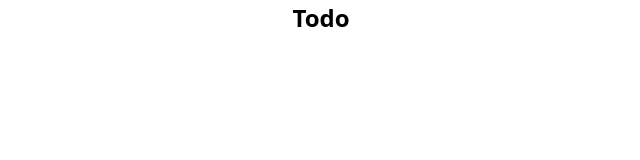
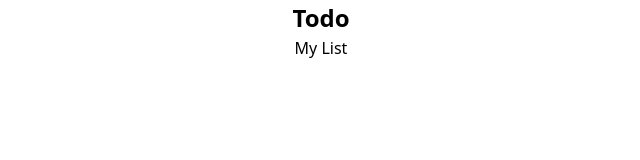
Before and after one commit to jurcello/vue-tdd-todo, a Vue app: page / in a window 1280 px wide. Shown: the top 160 px of the page, without its empty margins (319-959 px from the left). Built offline with nearby package versions, Linux system fonts and the light colour scheme.

Commit message:
Step 1: the component.

```diff
--- a/src/App.vue
+++ b/src/App.vue
@@ -1,13 +1,19 @@
 <template>
   <div id="app" class="container">
     <h1>Todo</h1>
+    <Todo title="My List"/>
   </div>
 </template>
 
 <script>
+import Todo from '@/components/Todo'
 
 export default {
-  name: 'App'
+  name: 'App',
+
+  components: {
+    Todo
+  }
 }
 </script>
 
--- /dev/null
+++ b/src/components/Todo.vue
@@ -0,0 +1,18 @@
+<template>
+  <div>
+    <h2>{{ title }}</h2>
+  </div>
+</template>
+
+<script>
+export default {
+  name: 'Todo',
+
+  props: {
+    title: {
+      type: String,
+      required: true
+    }
+  }
+}
+</script>
```
Also changed, not shown: 1 other file (tests, documents, lock files or other folders).
